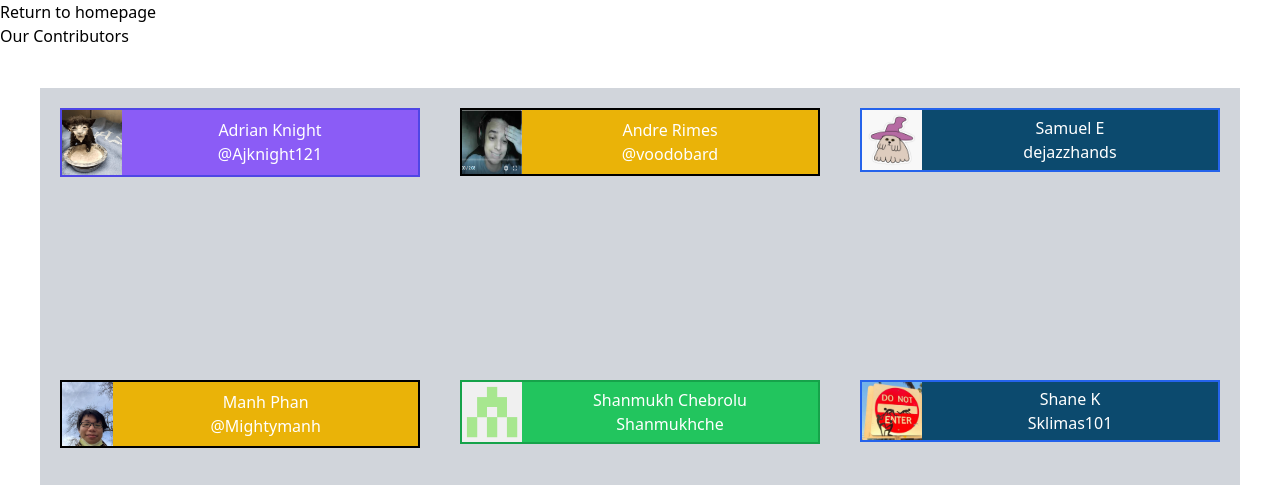
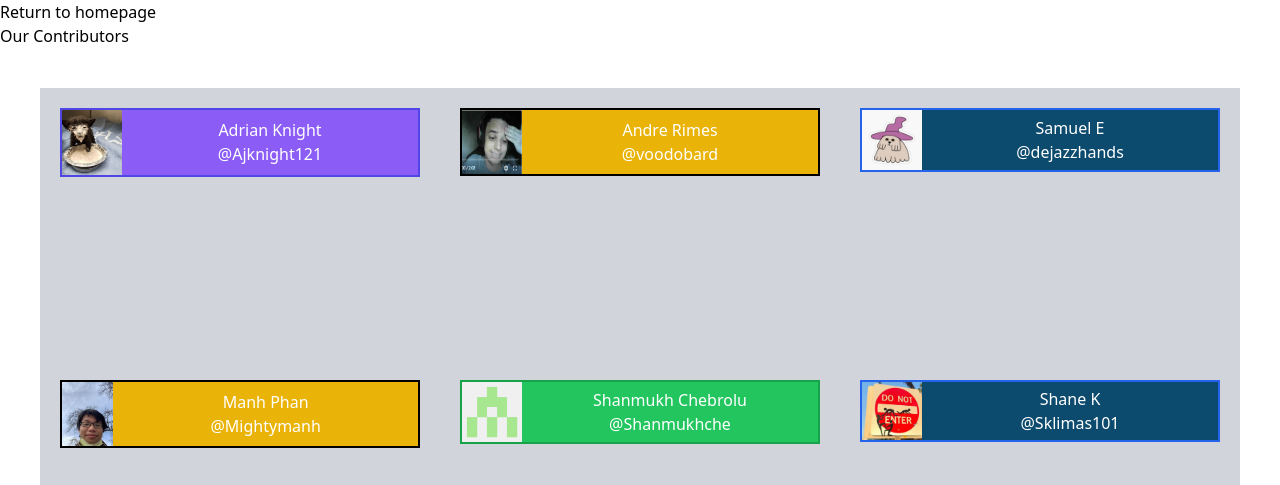
Before and after one commit to acm-uic/marketplace, a Next.js app: page /Contributors in a window 1280 px wide. Shown: the top 485 px of the page. Built offline with nearby package versions, Linux system fonts and the light colour scheme.

Commit message:
Updated README, Added @ symbol

```diff
--- a/app/components/UserCard.jsx
+++ b/app/components/UserCard.jsx
@@ -55,7 +55,7 @@ export const SamuelE = () => {
             Samuel E
           </h3>
           <div>
-            <Link href={"https://github.com/dejazzhands"}>dejazzhands</Link>
+            <Link href={"https://github.com/dejazzhands"}>@dejazzhands</Link>
           </div>
         </div>
       </div>
@@ -75,7 +75,7 @@ export const Sklimas101 = () => {
           Shane K
         </h3>
         <div>
-          <Link href={"https://github.com/Sklimas101"}>Sklimas101</Link>
+          <Link href={"https://github.com/Sklimas101"}>@Sklimas101</Link>
         </div>
       </div>
     </div>
@@ -112,7 +112,7 @@ export const Shanmukhche = () => {
             Shanmukh Chebrolu
           </h3>
           <div>
-            <Link href={"https://github.com/shanmukhche"}>Shanmukhche</Link>
+            <Link href={"https://github.com/shanmukhche"}>@Shanmukhche</Link>
           </div>
         </div>
       </div>
```
Also changed, not shown: 1 other file (tests, documents, lock files or other folders).
